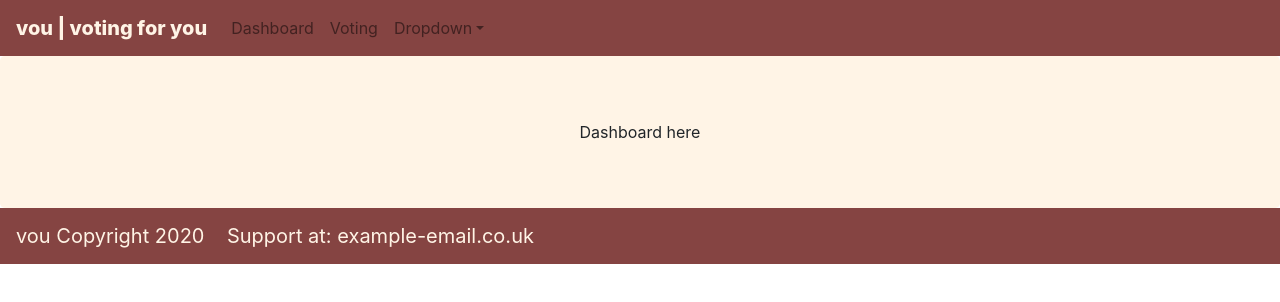
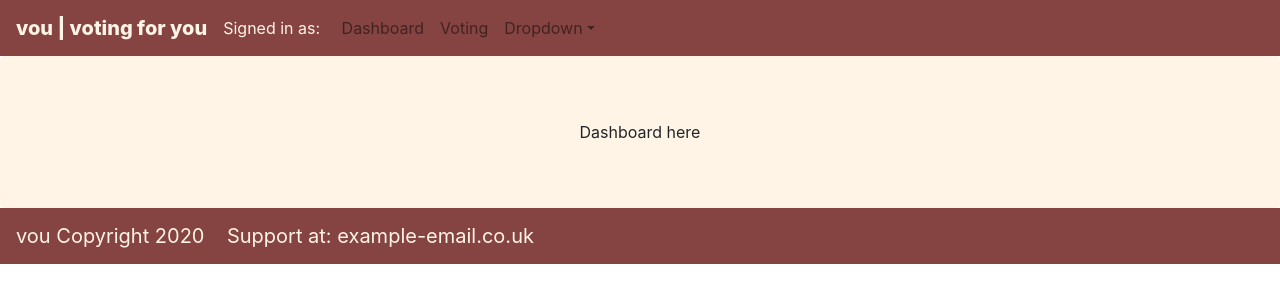
Before and after one commit to Abbeyy/vou-react, a React (Create React App) app in the folder vou/: page / in a window 1280 px wide. Both pictures are taken after a click on the button "Log In". Shown: the top 302 px of the page. Built offline with nearby package versions, Linux system fonts and the light colour scheme.

Commit message:
Further styling

```diff
--- a/vou/src/components/Header.js
+++ b/vou/src/components/Header.js
@@ -10,9 +10,13 @@ class Header extends React.Component {
 
     //Not firing rerender?
     loggedInNavbar = () => {
+        const signedInText = 'Signed in as:  ' + this.props.username + '\xa0\xa0';
         return (
             <Navbar expand="lg" id="cappucino-3">
                 <Navbar.Brand id="cappucino-1-text-bold">vou | voting for you</Navbar.Brand>
+                <Navbar.Text id="cappucino-1-text">
+                        {signedInText}
+                    </Navbar.Text>
                 <Navbar.Toggle aria-controls="basic-navbar-nav" />
                 <Navbar.Collapse id="basic-navbar-nav">
                     <Nav className="mr-auto">
```
